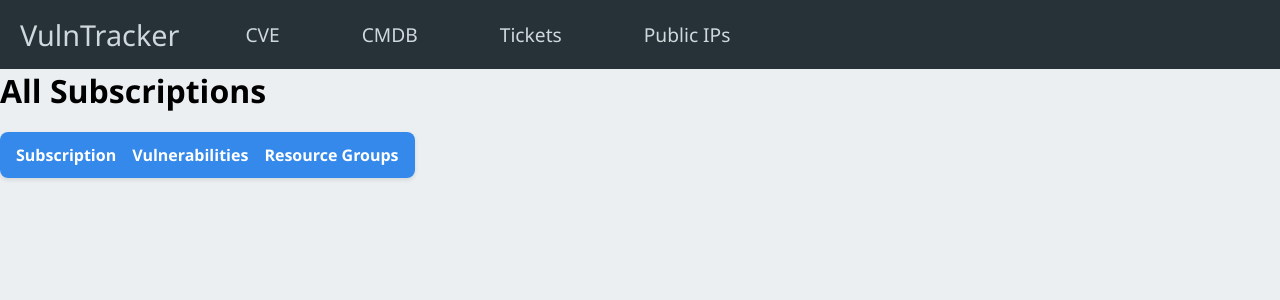
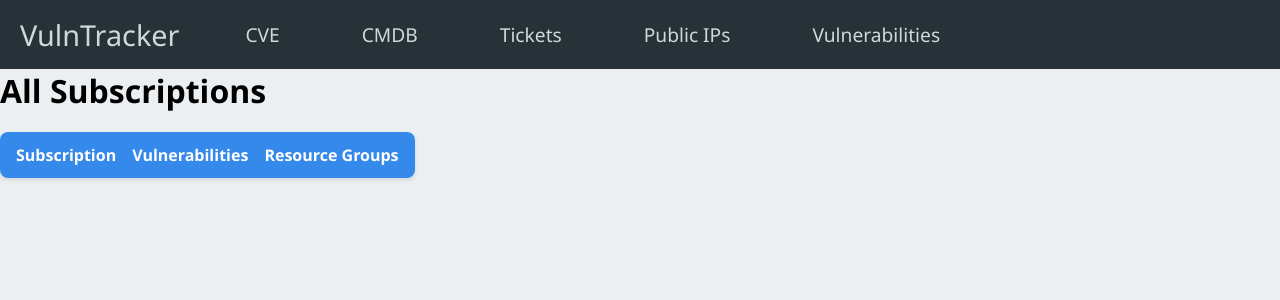
Before and after one commit to helfiesp/VulnTracker, a Django app: page /subscriptions/ in a window 1280 px wide. Shown: the top 300 px of the page. Run offline with Django 5.2, Linux system fonts and the light colour scheme; data that the repository does not hold is empty.

Commit message:
Update base.html

```diff
--- a/templates/base.html
+++ b/templates/base.html
@@ -44,6 +44,13 @@
                 </div>
             </li>
 
+            <li class="dropdown">
+                <a href="{% url 'defender_vulnerabilities' %}" class="dropbtn">Vulnerabilities</a>
+                <div class="dropdown-content">
+                    <a href="{% url 'display_all_subscriptions' %}">Subscriptions</a>
+                </div>
+            </li>
+
 
 
         </ul>
```
